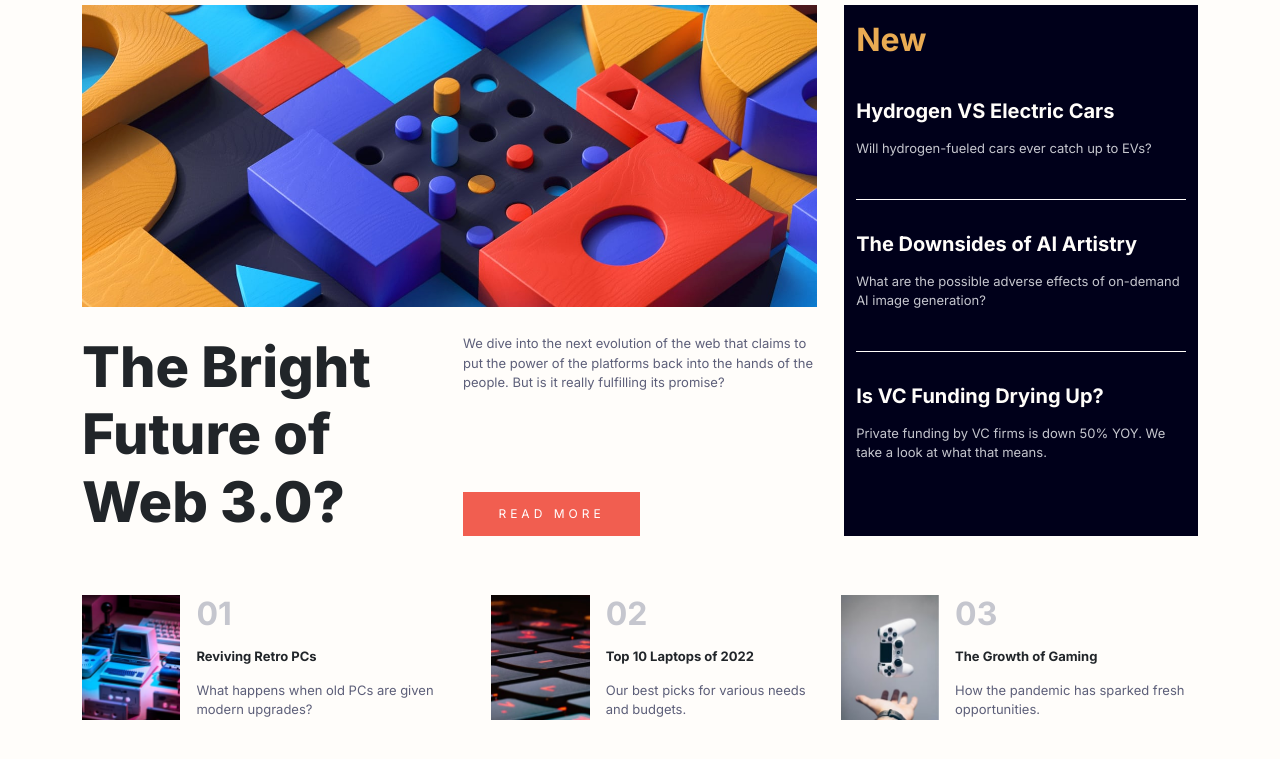
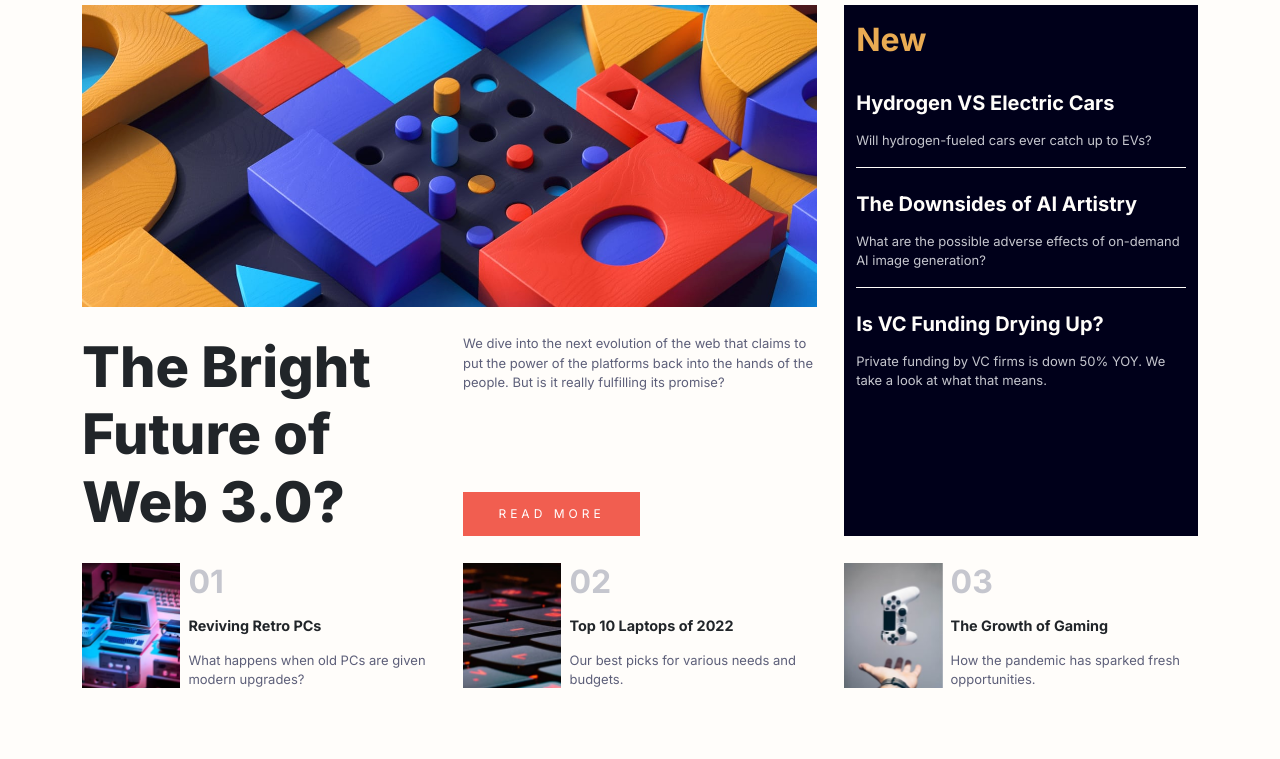
Before and after one commit to cafferti/news-hfm, a plain HTML site: page index.html in a window 1280 px wide. Shown: the part 61-820 px from the top of the page. Drawn offline with nearby package versions, Linux system fonts and the light colour scheme.

Commit message:
completed design

```diff
--- a/index.css
+++ b/index.css
@@ -100,11 +100,12 @@ article img{
     padding-block: 1rem;
 }
 .cta article{
-    padding-block: 1.5rem;
+    padding-block: 1rem;
     border-bottom:0.1rem var(--Off-white) solid;
 }
 .cta article p{
     color:var(--Grayish-blue) ;
+    margin-block-end: 0px;
 
 
 }
@@ -124,27 +125,25 @@ article img{
 
 /* section cta */
 
-/* section activity */
+/* section activity  */
 
 .activity{
-    gap: 20px;
-
+    display: flex;
+    gap: 0.5rem;
 }
-.activity article{
-    display: flex;
-    padding-block: 2rem;
-
+.tech h3{
+    font-size: 0.9rem;
+}
+.tech p{
+    margin-bottom: 0px;
+}
+.tech h3{
+    padding-block: 0.5rem;
 }
 
-.activity article .tech{
-   padding-left: 1rem;
-}
 
-.activity article h3{
-    font-size: 17px;
-    padding-block: 1rem;
+ /* section activity
 
-}
 /* navbar */
 .offcanvas.offcanvas-end{
     width: 65%;
@@ -167,7 +166,7 @@ article img{
     color: var(--Soft-red);
 }
 
-h3:hover{
+.activity  h3:hover{
     color: var(--Soft-red);
     cursor: pointer;
 }
@@ -190,7 +189,7 @@ main a:hover{
         grid-template-areas:
         "intro-image intro-image cta"
         "head left-link cta"
-        "activity activity activity"
+        "retro top growth"
     }
 
     main > *{
@@ -213,11 +212,22 @@ main a:hover{
         grid-area: cta;
     }
 
-    .activity{
+    .retro{
+        grid-area: retro;
+    }
+
+    .top{
+        grid-area: top;
+    }
+    .growth{
+        grid-area: growth;
+    }
+
+    /* .activity{
         grid-area: activity;
         display: flex;
         justify-content: space-evenly;
-    }
+    } */
 
     /* intro-img */
     .intro-image ,h1 ,.leftlinkp{
@@ -245,10 +255,10 @@ main a:hover{
     h1{
         font-size: 3.5rem;
     }
-    .activity article h3{
+    /* .activity article h3{
         font-size: 13px;
         padding-block: 0.5rem;
-    }
+    } */
 
     p{
         font-size: 13px;
@@ -262,19 +272,30 @@ main a:hover{
 p{
     font-size: 10px;
 }
-.activity article h3{
+ .activity  h3{
     font-size: 10px;
     font-weight:800;
+}
+
+.activity h3{
+    margin-bottom: 0px;
 }
 main a{
     font-size: 10px;
     width: 70%;
 }
-.activity  {
+/* .activity  {
     padding: auto;
+} */
+
+
+article img{
+    height:100px ;
+    width: 65px;
+}
+.cta{
+    padding-block:0px ;
 }
 
 
-
-
 }
--- a/index.html
+++ b/index.html
@@ -97,9 +97,9 @@
 
       </section>
 
-      <section class="activity">
 
-        <article class="retro">
+
+        <article class=" activity retro">
           <img src="./assets/images/image-retro-pcs.jpg" alt="">
           <div class="tech">
             <h2>01</h2>
@@ -109,7 +109,7 @@
         </article>
 
 
-        <article class="top">
+        <article class="activity top">
           <img src="./assets/images/image-top-laptops.jpg" alt="">
           <div class="tech">
            <h2>02</h2>
@@ -119,7 +119,7 @@
         </article>
 
 
-        <article class="growth">
+        <article class="activity growth">
           <img src="./assets/images/image-gaming-growth.jpg
           " alt="">
           <div class="tech">
@@ -129,7 +129,7 @@
           </div>
         </article>
 
-      </section>
+
 
 </main>
 
```
